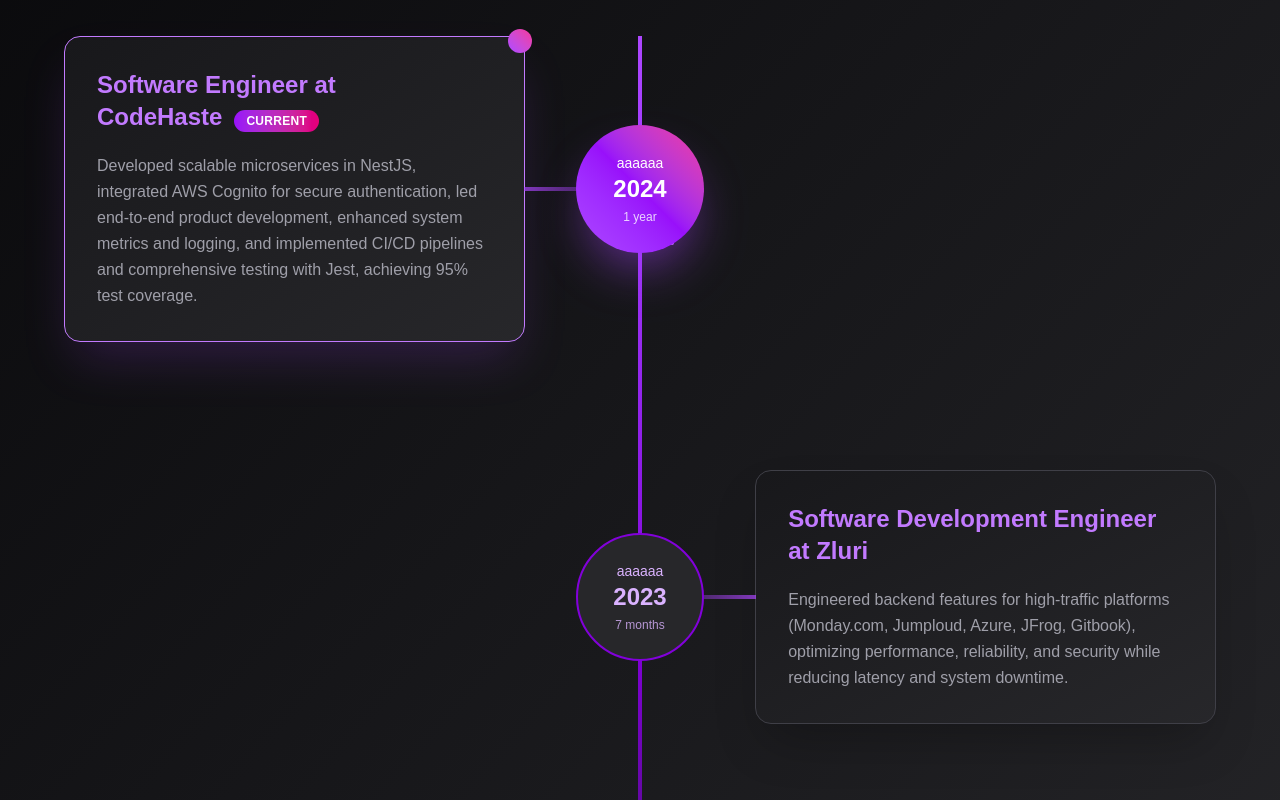
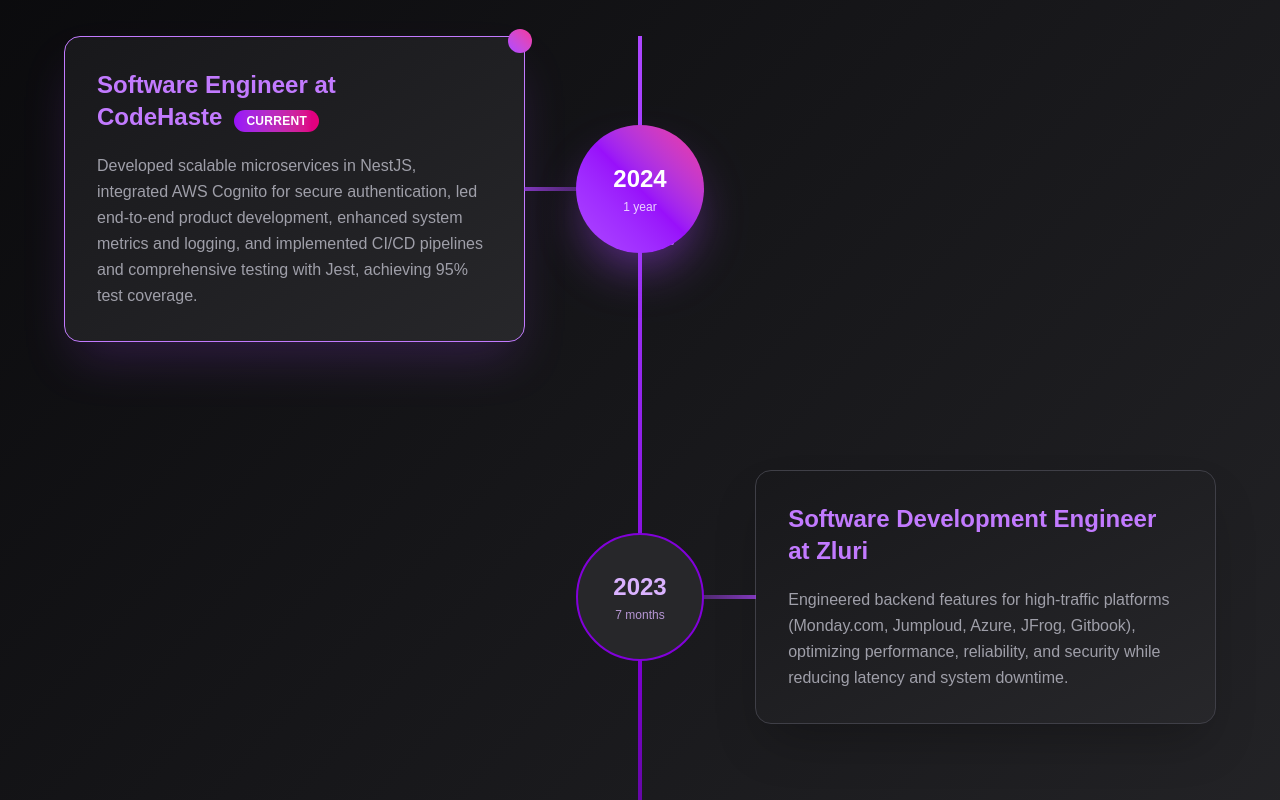
Before and after one commit to LuC1f3-r/portfolio, a Next.js app: page / in a window 1280 px wide. Shown: the part 1800-2600 px from the top of the page. Built offline with nearby package versions, Linux system fonts and the light colour scheme.

Commit message:
fixed error

```diff
--- a/app/experience/page.tsx
+++ b/app/experience/page.tsx
@@ -197,7 +197,7 @@ export default function Experience() {
                       style={{
                         animationDelay: `${index * 200 + 300}ms`
                       }}
-                    >aaaaaa
+                    >
                       <div className="font-bold text-2xl">
                         {exp.startYear}
                       </div>
```
